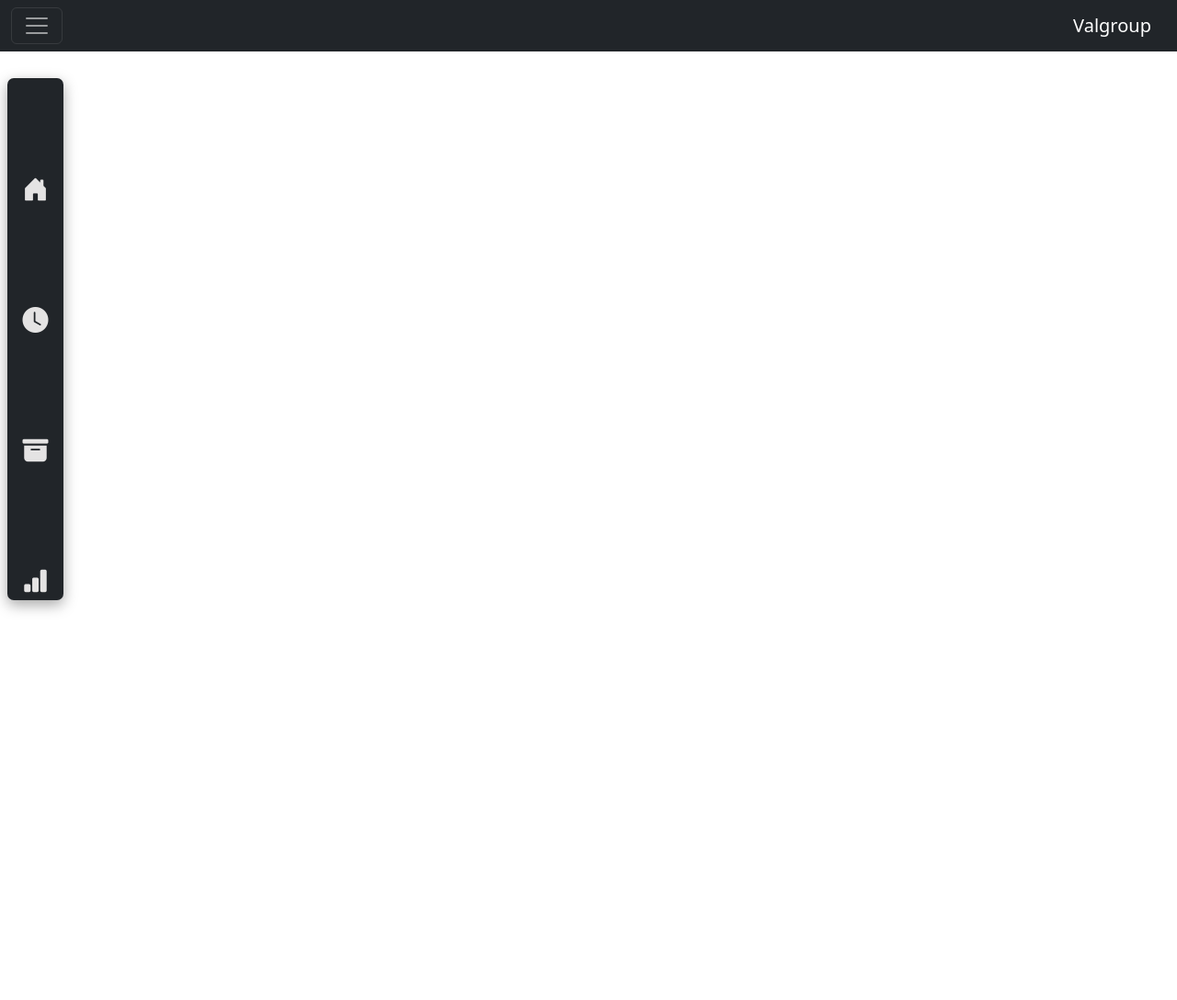
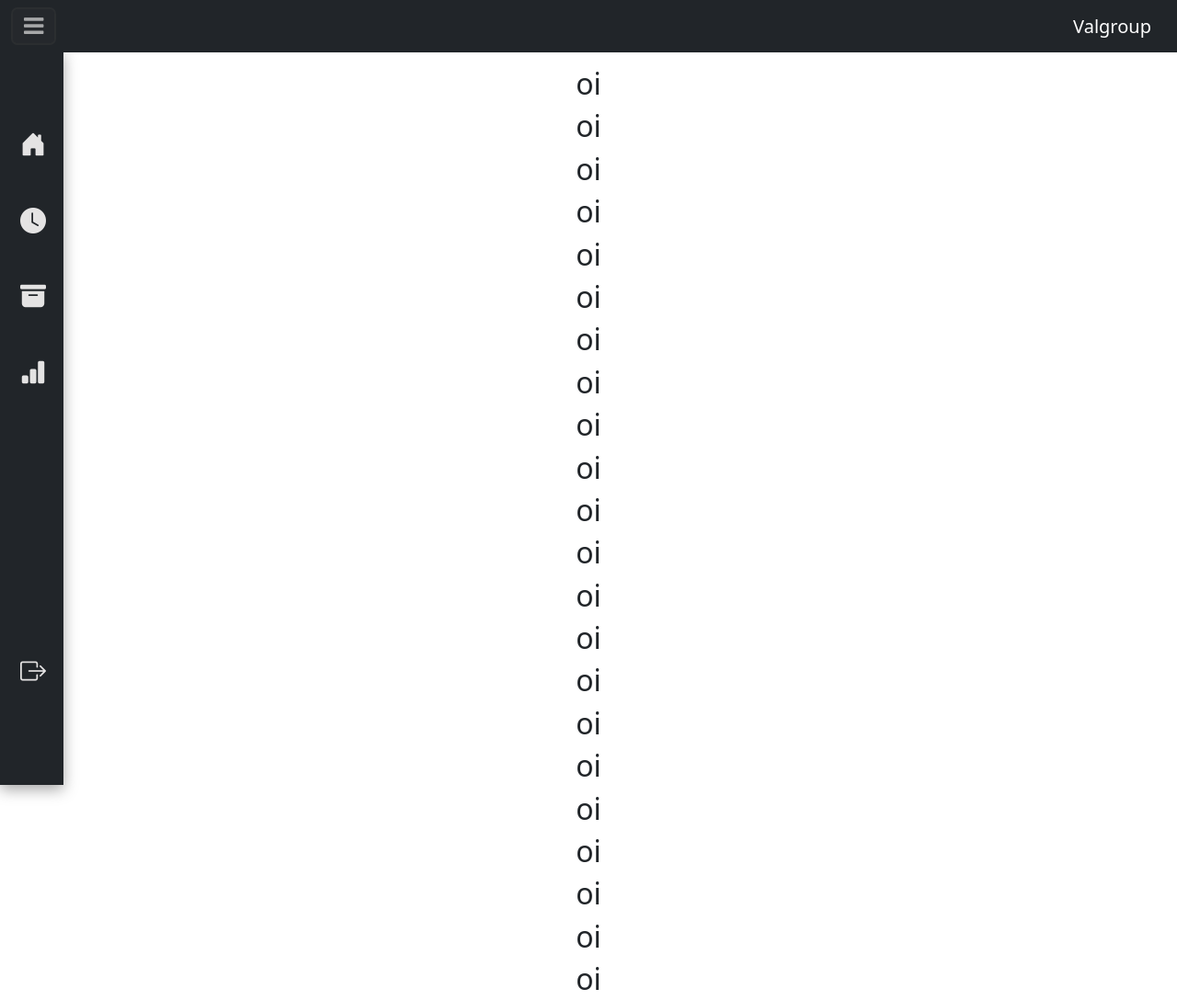
Before and after one commit to kelvin-amancio/Bar, a plain HTML site: page index.html in a window 1280 px wide. Shown: the top 1088 px of the page at 92% size. Before the commit the page ends 800 px from the top, so only its background shows below. Drawn offline with nearby package versions, Linux system fonts and the light colour scheme; a web font is replaced by a local one.

Commit message:
Add files via upload

```diff
--- a/index.html
+++ b/index.html
@@ -12,11 +12,9 @@
     <link rel="preconnect" href="https://fonts.googleapis.com">
     <link rel="preconnect" href="https://fonts.gstatic.com" crossorigin>
     <link href="https://fonts.googleapis.com/css2?family=Kdam+Thmor+Pro&display=swap" rel="stylesheet">
+    <link rel="stylesheet" href="https://cdnjs.cloudflare.com/ajax/libs/font-awesome/4.7.0/css/font-awesome.min.css">
    <style>
-        .modal{
-            width: 300px;
 
-        }
         .modal-content{
             width: 300px;
 
@@ -38,84 +36,172 @@
           font-size: 28px;
         }
         .bar{
-          width: 3.8rem;
-          border-radius: 7px;
-          /* border-top-left-radius: 0px;
-          border-bottom-left-radius: 0px; */
-          height: auto;
+          width: 4.3rem;
+          border-radius: 0px;
+          height: 100%;
           display: inline-block;
-          margin-left: 0.5rem;
-          margin-top: 1.8rem;
+          margin-top: 3.4rem;
+          position:fixed;
             box-shadow: rgba(0, 0, 0, 0.35) 0px 5px 15px;
+          transition: 1s ease;
         }
+        /* .bar:hover{
+          width: 15.25rem;
+          border-radius: 0px;
+          height: 100%;
+          display: inline-block;
+          margin-top: 3.4rem;
+          position:fixed;
+          transition: 1s ;
+          box-shadow: rgba(0, 0, 0, 0.35) 0px 5px 15px;
+        } */
         .space, .img{
-          margin-top: 6.25rem;
-          margin-bottom: 6.0rem;
-          text-align: center;
+          margin-top: 2rem;
+          margin-bottom: 3.0rem;
+          text-align: left;
+          margin-left: 0.5em;
           cursor: pointer;
         }
-        .bordas{
-          background-color:rgba(44, 44, 44, 0.918)!important ;
-          margin-left: 1rem;
-          width: 150px;
-          height: 2.5rem;
-          margin-top: -8.5rem;
-          border-radius: 6px;
+        .exit2, .imgExit{
+          margin-top: 18.2rem;
+          margin-bottom: 3.0rem;
+          text-align: left;
+          margin-left: 0.5em;
+          cursor: pointer;
+        }
+        .imgExit:hover, .exit2{
+          transform: translatey(0px);
+          animation: float 5s ease-in infinite;
+        }
+
+        .space, .img:hover{
+          transform: translatey(0px);
+          animation: float 5s ease-in-out infinite;
+        }
+
+
+        h4{
+          margin-top: -2.2rem;
+          margin-left: 3.5rem;
+          color: rgb(255, 255, 255);
+          font-size: 23px;
+          transition: 1s ;
           opacity: 0;
         }
 
-        .bordas:hover{
-          background-color: black;
-          margin-left: 20px;
-          width: 250px;
-          height: 2.5rem;
-          border-radius: 4px;
-          transition: 2s ease-in-out ;
-          opacity: 1;
-        }
-        .space, .img:hover{
-          cursor: pointer;
-          transform: translatey(0px);
-          animation: float 5s ease-in-out infinite;
-        }
-        .space:hover{
-          color: rgb(136, 136, 136);
-          transition: all 0.6s cubic-bezier(0.165,0.84,0.44,1);
+        .logo{
+          color: white;
+          text-align: center;
+          margin-top: 1rem;
 
         }
 
-        h4{
-          margin-top: 10px;
-          margin-left: 3.5rem;
-          text-align: center;
-          color: rgb(255, 255, 255);
-          font-size: 20px;
-          font-family: 'Kdam Thmor Pro', sans-serif;
-        opacity: 0;
+
+     @media(max-width: 600px){
+        .bar{
+          display: none;
         }
-        h4:hover{
+     }
+
+     @media(max-width: 600px){
+      #check:checked ~ .bar{
+        width: 100%;
+        background-color: red;
+      }
+     }
+
+    #check:checked ~ .bar {
+         width: 15.25rem;
+          border-radius: 0px;
+          height: 100%;
+          display: inline-block;
+          margin-top: 3.4rem;
+          position:fixed;
+          transition: 1s ;
+          box-shadow: rgba(0, 0, 0, 0.35) 0px 5px 15px;
+}
+
+    #check:checked ~ .bar .close{
+  display: block;
   opacity: 1;
 }
 
-        @media(max-width: 1100px){
-        .bar{
-        display: none;}}
+    #check:checked ~ .bar h3{
+  opacity: 1;
+  }
 
+      h3{
+        margin-left: 0.8rem;
+        opacity: 0;
+
+      }
+
+      .close{
+      opacity: 0;
+     }
 
           @keyframes float{
             0%{
               transform:  translatey(0px);
             }
             50%{
-              transform:  translatey(-5px);
+              transform:  translatey(-2px);
             }
             100%{
               transform:  translatey(0px);
             }
           }
 
+  label #btn{
+    cursor: pointer;
+    font-size: 25px;
+    top: 65px;
+    cursor: pointer;
+    /* background-color: #042331; */
+    border: 2px solid rgba(70, 69, 69, 0.199);
+    padding: 6px 12px;
+    background-color: rgba(71, 71, 71, 0.123);
+    transition: 0.7s;
+  }
+    #bnt:active{
+      border: 2px solid rgba(141, 141, 141, 0.527);
+    }
 
+    #btn:hover{
+
+      transition: 0.7s;
+    }
+
+    .iconBar{
+      font-size: 28px;
+      border-radius: 7px;
+      color: rgba(255, 255, 255, 0.596);
+    }
+
+    input{
+    display: none;
+    }
+
+     /* @media(max-width: 600px){
+        .barraMobile{
+          width: 20.3rem;
+          border-radius: 9px;
+          height: 6rem;
+          justify-content: center;
+          align-items: center;
+          text-align: center;
+          display: flex;
+          margin-top: 42.4rem;
+          margin-left: 2rem;
+          position:fixed;
+          background-color: rgb(107, 107, 107);
+          box-shadow: rgba(0, 0, 0, 0.35) 0px 5px 15px;
+          transition: 1s ease;
+        }
+     }   */
  /* Barra lateral */
+
+
 
     </style>
 
@@ -123,45 +209,59 @@
 
 <body>
 
+  <!-- <div class="barraMobile">
+    <h2>Home</h2>
+    <h2>Romaneio</h2>
+    <h2>Gráficos</h2>
+  </div> -->
 
-    <nav class="navbar navbar-dark bg-dark" shadow p-3 mb-5 bg-body rounded">
+  <nav class="navbar navbar-dark bg-dark fixed-top">
     <div class="container-fluid">
-            <button class="navbar-toggler" type="button" data-bs-toggle="modal" data-bs-target="#exampleModal">
-                <span class="navbar-toggler-icon"></span>
-              </button>
-          <span class="navbar-brand mb-0 h1">Valgroup</span>
-          <!-- <i class="bi bi-bell "></i> -->
+    <label for="check" >
+     <i class="fa fa-bars iconBar" id="btn"></i>
+    </label>
+      <a class="navbar-brand text-white txtt" href="#">Valgroup</a>
     </div>
   </nav>
 
-  <div class="modal fade " id="exampleModal" tabindex="-1" aria-labelledby="exampleModalLabel" aria-hidden="true">
-    <div class="modal-dialog modal-fullscreen" >
-      <div class="modal-content ">
-        <div class="modal-header">
-          <h5 class="modal-title text-center" id="exampleModalLabel">Logo valgroup</h5>
-          <button type="button" class="btn-close" data-bs-dismiss="modal" aria-label="Close"></button>
-        </div>
-        <div class="modal-body ">
-            <ul class="list-group list-group-flush">
-                <li class="list-group-item" >Home</li>
-                <li class="list-group-item">Histórico</li>
-                <li class="list-group-item">Romaneios</li>
-                <li class="list-group-item">Gráficos</li>
-              </ul>
-        </div>
-        <div class="modal-footer">
-          <button type="button" class="btn btn-secondary" data-bs-dismiss="modal">Close</button>
-        </div>
-      </div>
-    </div>
+<input type="checkbox"  id="check">
+<div class="bar bg-dark">
+  <h3 class="logo">Valgroup</h3>
+  <div class="img"><i class="bi bi-house-door-fill space" title="Home"></i><h4 class="close">Home</h4></div>
+  <div class="img"><i class="bi bi-clock-fill space" title="Romaneio"></i><h4 class="close">Romaneio</h4></div>
+  <div class="img"><i class="bi bi-archive-fill space" title="Histórico"></i><h4 class="close">Histórico</h4></div>
+  <div class="img"><i class="bi bi-bar-chart-fill space" title="Gráficos"></i><h4 class="close">Gráficos</h4></div>
+  <div class="imgExit"><i class="bi bi-box-arrow-right space" title="Sair"></i><h4 class="close">Sair</h4></div>
 </div>
 
-<div class="bar bg-dark ">
-  <div class="img "><i class="bi bi-house-door-fill space"></i></div><div class="bordas"><h4>Home</h4></div>
-  <div class="img"><i class="bi bi-clock-fill space "></i></div><div class="bordas"><h4>Romaneio</h4></div>
-  <div class="img"><i class="bi bi-archive-fill space"></i></div><div class="bordas"><h4>Histórico</h4></div>
-  <div class="img"><i class="bi bi-bar-chart-fill space "></i></div><div class="bordas"><h4>Gráficos</h4></div>
-</div>
+<br><br><br>
+<h2 class="text-center">oi</h2>
+<h2 class="text-center">oi</h2>
+<h2 class="text-center">oi</h2>
+<h2 class="text-center">oi</h2>
+<h2 class="text-center">oi</h2>
+<h2 class="text-center">oi</h2>
+<h2 class="text-center">oi</h2>
+<h2 class="text-center">oi</h2>
+<h2 class="text-center">oi</h2>
+<h2 class="text-center">oi</h2>
+<h2 class="text-center">oi</h2>
+<h2 class="text-center">oi</h2>
+<h2 class="text-center">oi</h2>
+<h2 class="text-center">oi</h2>
+<h2 class="text-center">oi</h2>
+<h2 class="text-center">oi</h2>
+<h2 class="text-center">oi</h2>
+<h2 class="text-center">oi</h2>
+<h2 class="text-center">oi</h2>
+<h2 class="text-center">oi</h2>
+<h2 class="text-center">oi</h2>
+<h2 class="text-center">oi</h2>
+<h2 class="text-center">oi</h2>
+<h2 class="text-center">oi</h2>
+<h2 class="text-center">oi</h2>
+<h2 class="text-center">oi</h2>
+
 
 </body>
 
```
Lines whose indentation alone changed are shown as unchanged.
